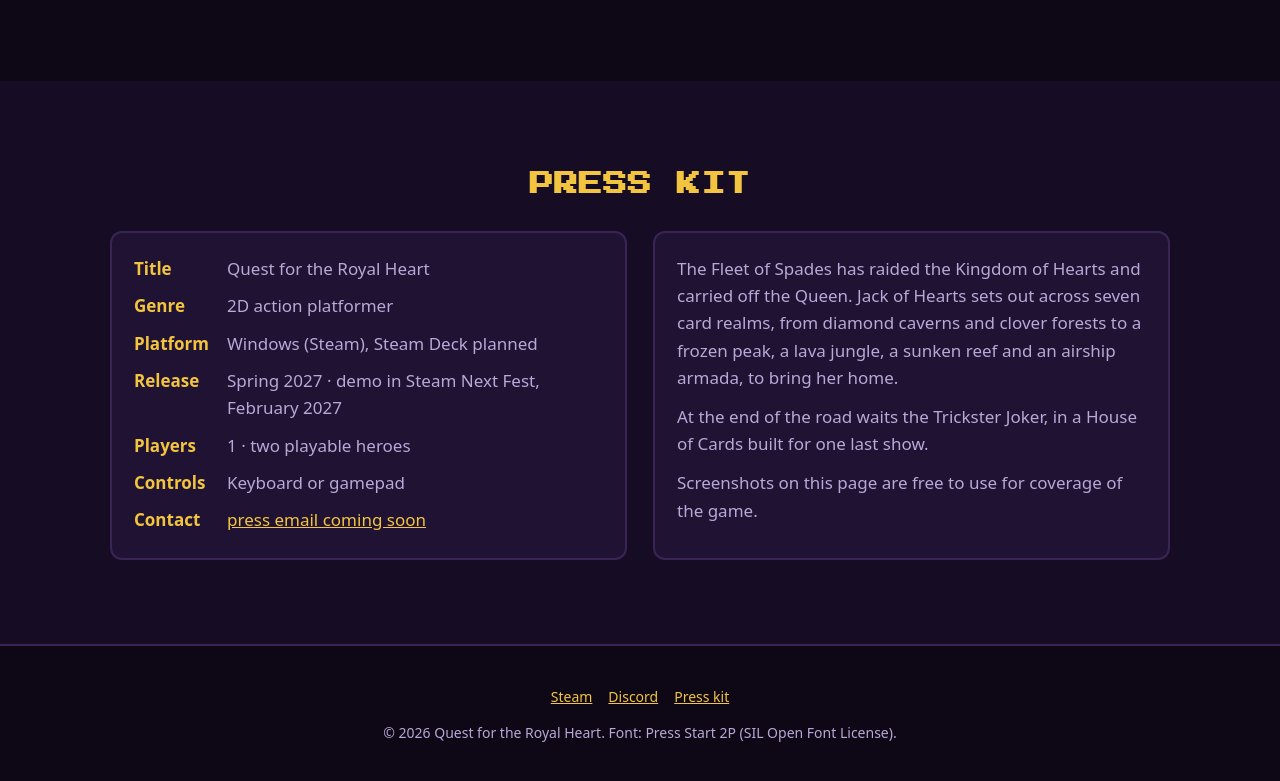
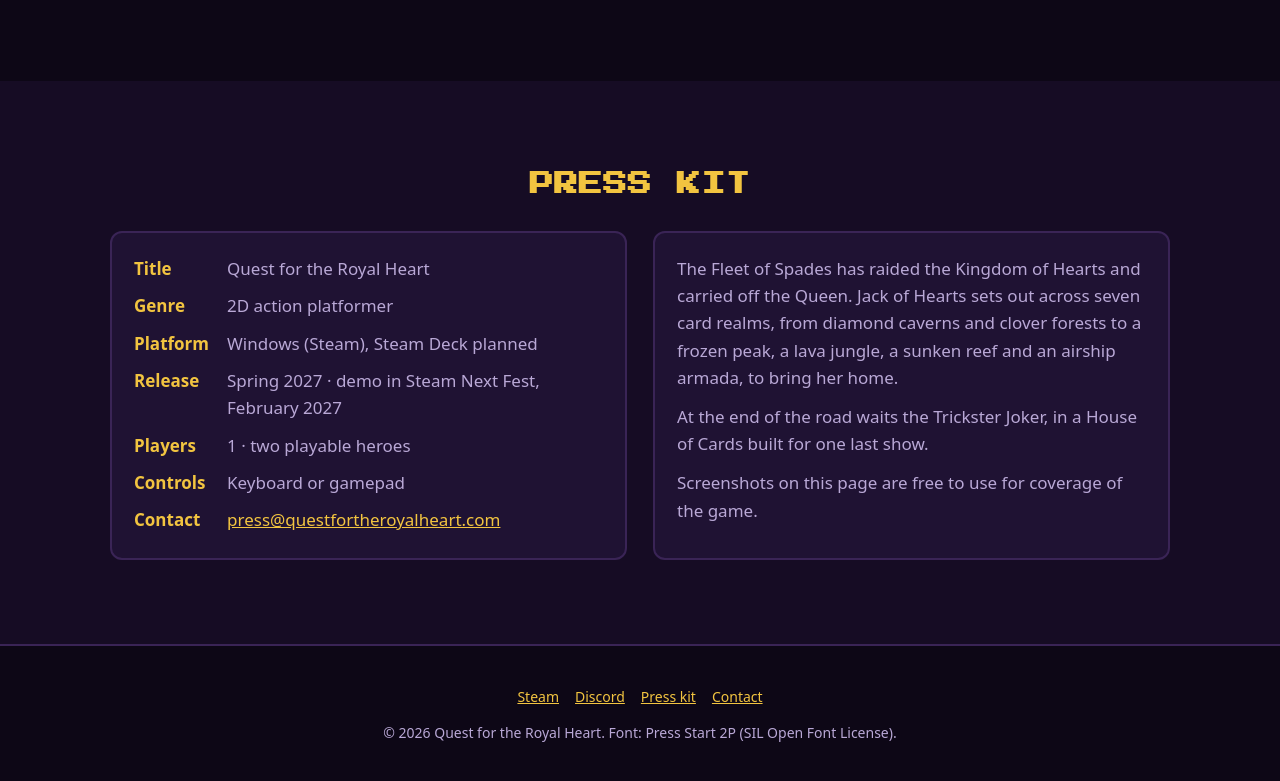
Before and after one commit to csc1980s/royal-heart-site, a plain HTML site: page index.html in a window 1280 px wide. Shown: the part 2678-3459 px from the top of the page. Drawn offline with Linux system fonts and the light colour scheme.

Commit message:
Press contact email
Co-Authored-By: Claude Opus 5.5 <noreply@anthropic.com>

```diff
--- a/index.html
+++ b/index.html
@@ -156,7 +156,7 @@
         <dt>Release</dt><dd>Spring 2027 &middot; demo in Steam Next Fest, February 2027</dd>
         <dt>Players</dt><dd>1 &middot; two playable heroes</dd>
         <dt>Controls</dt><dd>Keyboard or gamepad</dd>
-        <dt>Contact</dt><dd><!-- TODO: press email --><a href="#">press email coming soon</a></dd>
+        <dt>Contact</dt><dd><a href="mailto:press@questfortheroyalheart.com">press@questfortheroyalheart.com</a></dd>
       </dl>
       <div class="about">
         <p>The Fleet of Spades has raided the Kingdom of Hearts and carried off the Queen. Jack of Hearts sets out across seven card realms, from diamond caverns and clover forests to a frozen peak, a lava jungle, a sunken reef and an airship armada, to bring her home.</p>
@@ -171,7 +171,7 @@
   <div class="wrap">
     <div class="row">
       <!-- TODO: same links as the hero -->
-      <a href="#">Steam</a><a href="#">Discord</a><a href="#press">Press kit</a>
+      <a href="#">Steam</a><a href="#">Discord</a><a href="#press">Press kit</a><a href="mailto:press@questfortheroyalheart.com">Contact</a>
     </div>
     <div>&copy; 2026 Quest for the Royal Heart. Font: Press Start 2P (SIL Open Font License).</div>
   </div>
```
